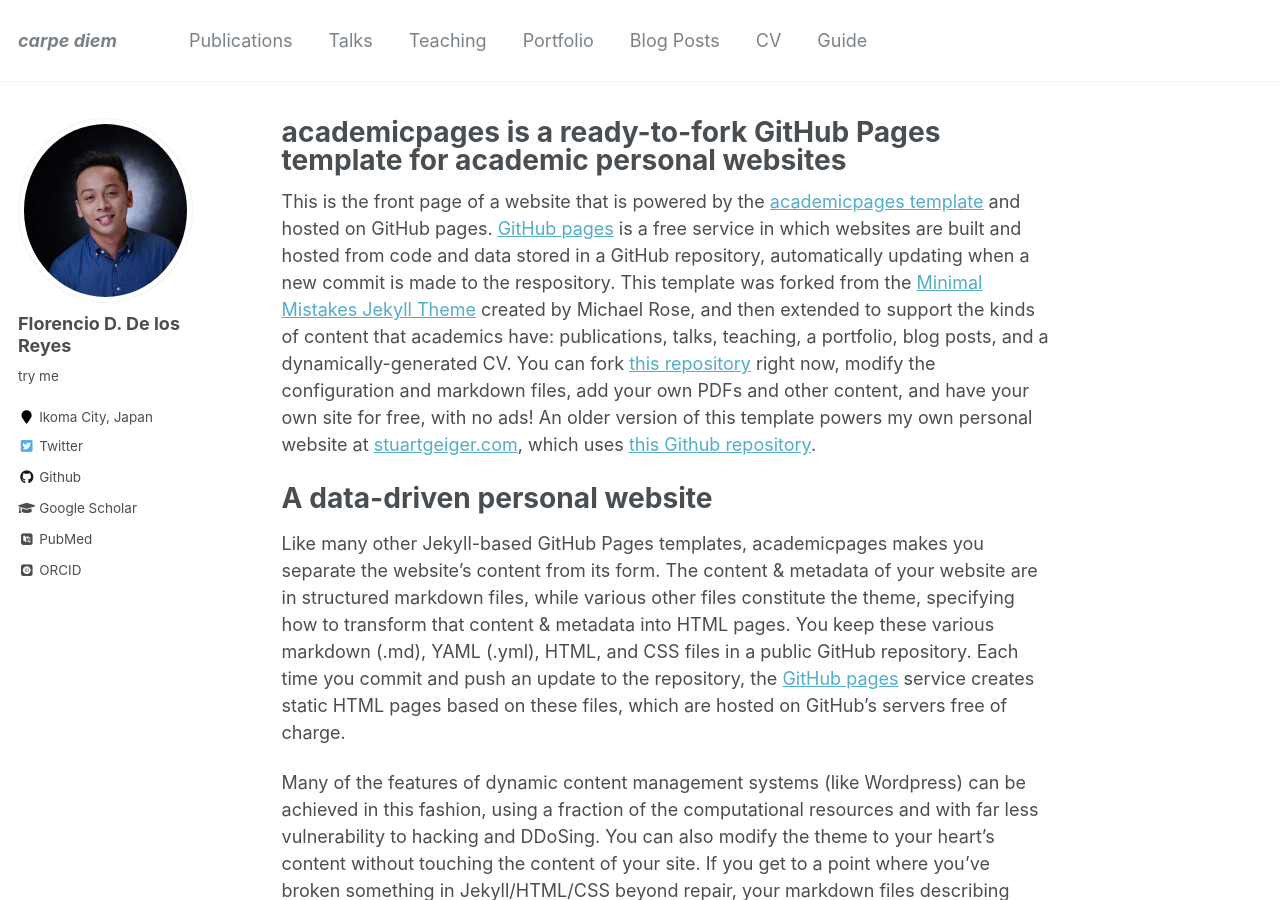
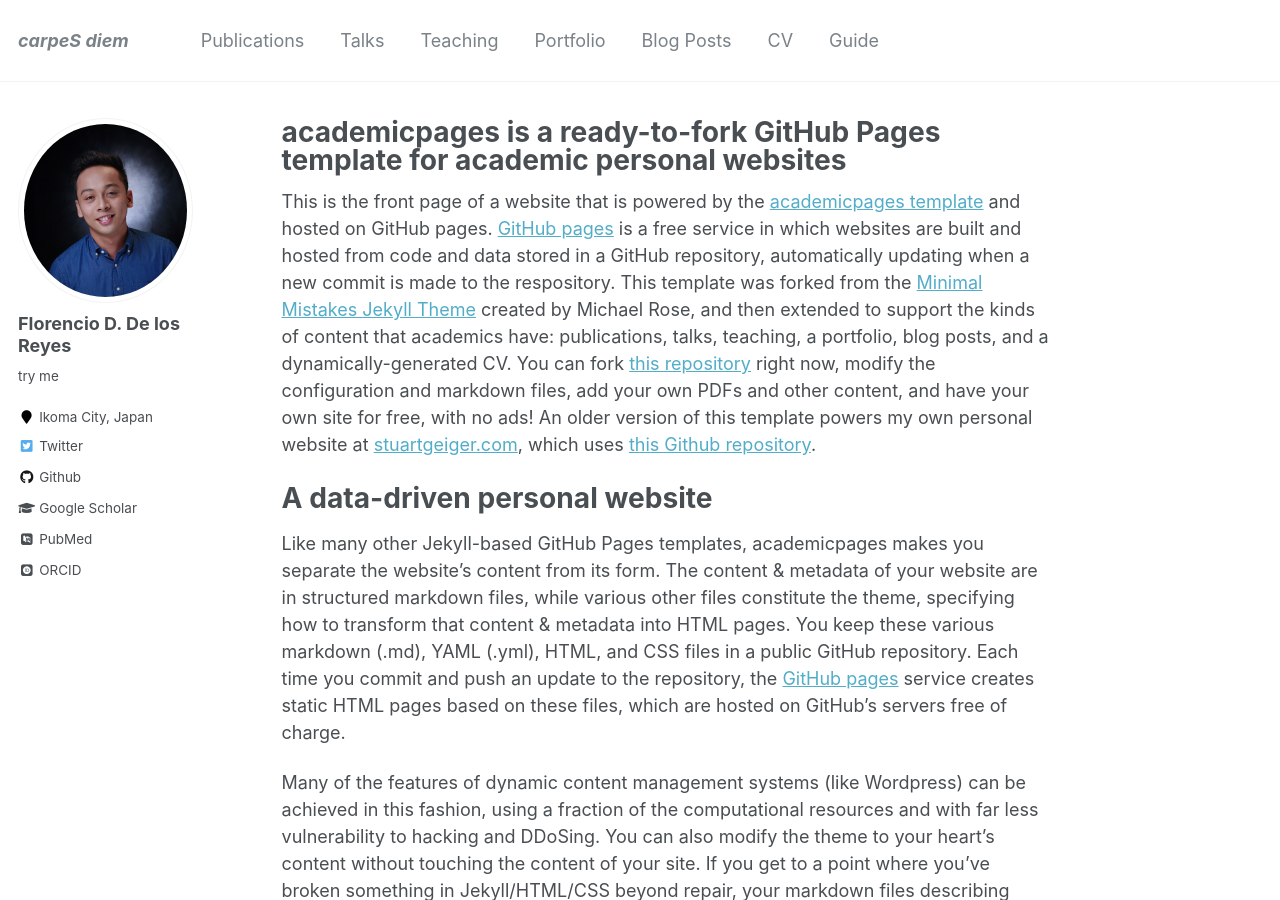
Before and after one commit to fddelosreyes/fddelosreyes.github.io, a Jekyll site: the page built from _pages/about.md, in a window 1280 px wide and 900 px high. Built offline with Jekyll 4.4.1, drawn with Linux system fonts in a browser that asks for light colours; some web fonts are replaced.

Commit message:
Update _config.yml

```diff
--- a/_config.yml
+++ b/_config.yml
@@ -7,7 +7,7 @@
 
 # Site Settings
 locale                   : "en-US"
-title                    : "<i>carpe diem</i>"
+title                    : "<i>carpeS diem</i>"
 title_separator          : "-"
 name                     : &name "Florencio De los Reyes"
 description              : &description "personal description"
```
